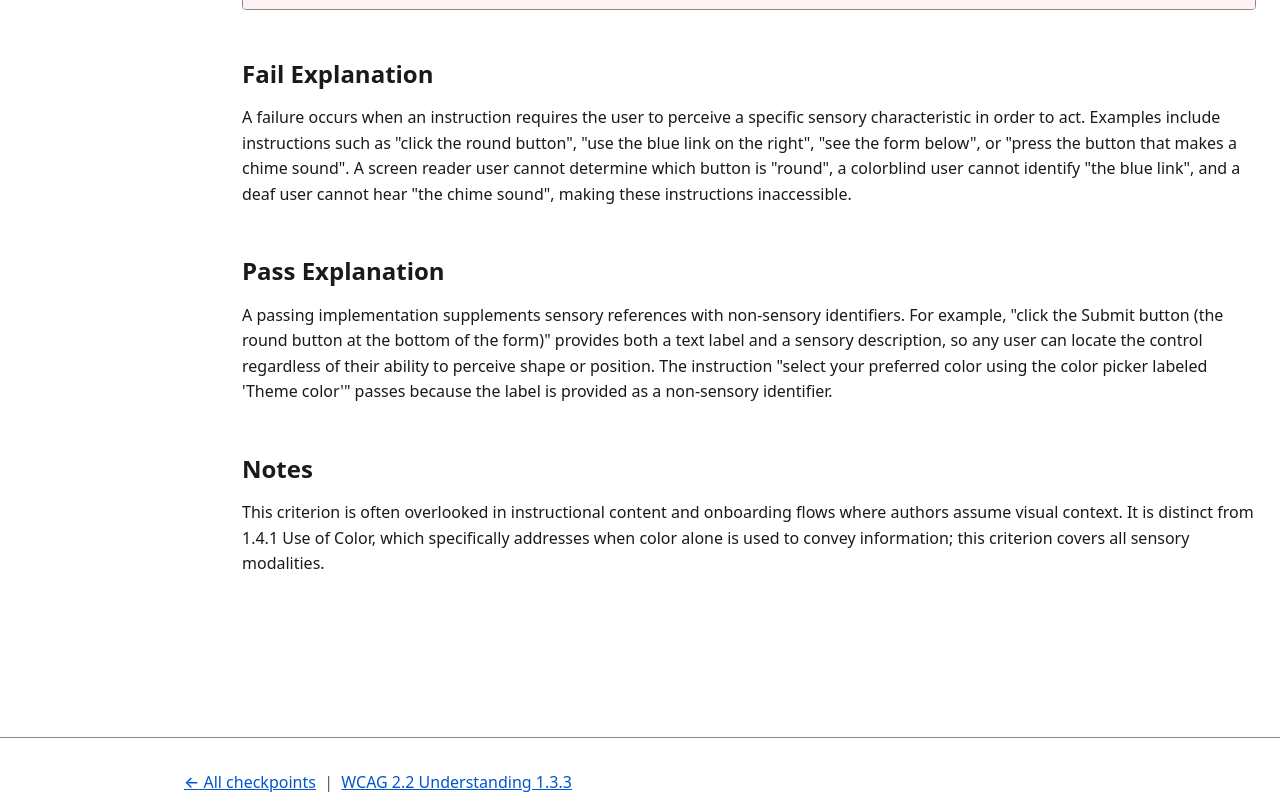
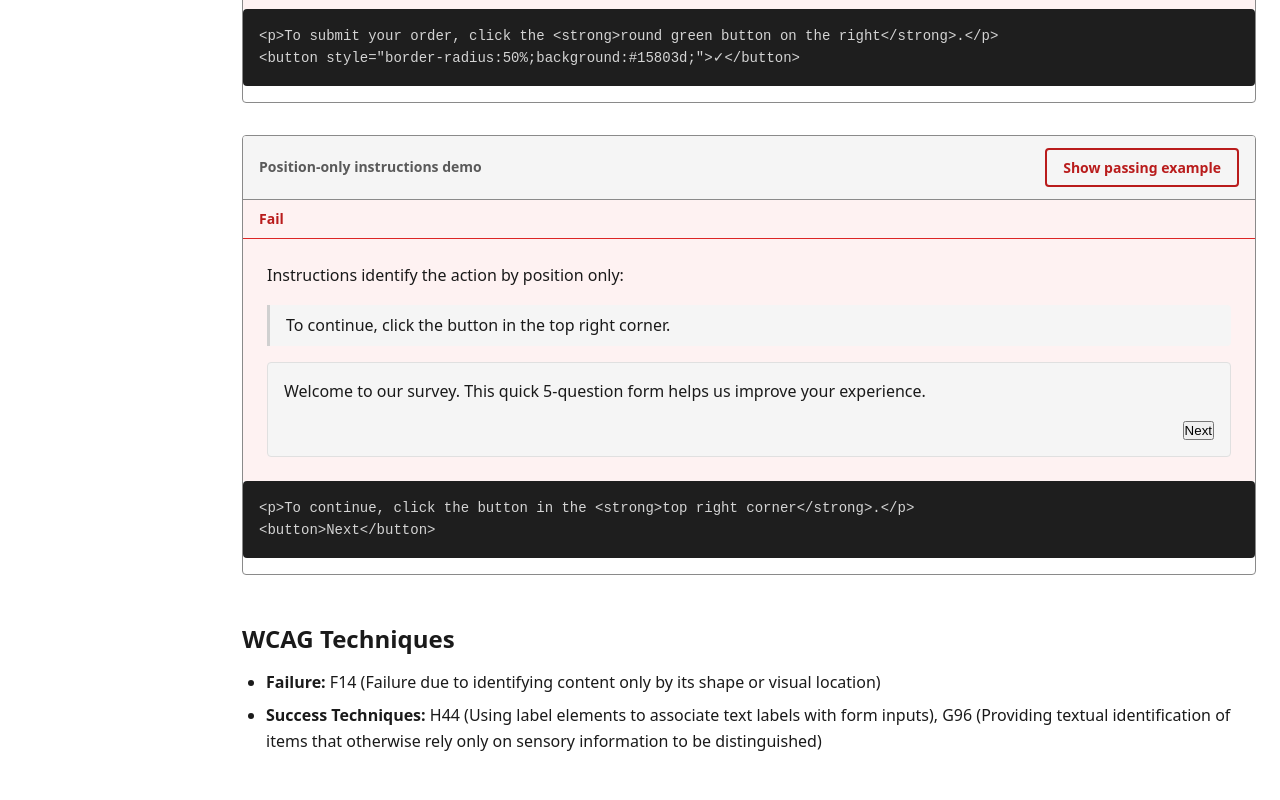
Before and after one commit to TonciZ/a11y-wcag-demo, a plain HTML site: page checkpoints/1-3-3-sensory-characteristics.html in a window 1280 px wide. Shown: the part 1216-2016 px from the top of the page. Drawn offline with Linux system fonts and the light colour scheme.

Commit message:
feat(04-04): implement 1.3.3 Sensory Characteristics checkpoint with 2 demos and code blocks
- Added color and shape-only instructions demo (fail/pass)
- Added position-only instructions demo (fail/pass)
- Synchronized code blocks with fail/pass states
- Added WCAG technique codes (F14, H44, G96)
- Both demos include functional announcements

```diff
--- a/checkpoints/1-3-3-sensory-characteristics.html
+++ b/checkpoints/1-3-3-sensory-characteristics.html
@@ -105,7 +105,86 @@
             <p style="font-size:0.875rem;color:#5a5a5a;margin-top:0.75rem;">Any user can find and activate the button by its visible text label, regardless of visual ability.</p>
           </div>
         </div>
+
+        <div data-demo-code="fail">
+          <pre><code>&lt;p&gt;To submit your order, click the &lt;strong&gt;round green button on the right&lt;/strong&gt;.&lt;/p&gt;
+&lt;button style="border-radius:50%;background:#15803d;"&gt;✓&lt;/button&gt;</code></pre>
+        </div>
+
+        <div data-demo-code="pass" hidden>
+          <pre><code>&lt;p&gt;To submit your order, click the &lt;strong&gt;Submit order&lt;/strong&gt; button.&lt;/p&gt;
+&lt;button&gt;Submit order&lt;/button&gt;</code></pre>
+        </div>
       </div>
+
+      <div class="demo-container"
+           data-mode="fail"
+           role="region"
+           aria-labelledby="demo-label-133-2"
+           data-announce-fail="Showing fail example. Instructions reference location only, making them unclear to users who cannot perceive spatial position.">
+
+        <div class="demo-container__toolbar">
+          <span class="demo-container__label" id="demo-label-133-2">Position-only instructions demo</span>
+          <button class="demo-toggle" type="button" aria-pressed="false">
+            <span class="demo-toggle__label--fail">Show passing example</span>
+            <span class="demo-toggle__label--pass" hidden>Show failing example</span>
+          </button>
+        </div>
+
+        <div class="demo-status" aria-hidden="true">
+          <span class="demo-status__text--fail">Fail</span>
+          <span class="demo-status__text--pass">Pass</span>
+        </div>
+
+        <div class="visually-hidden" aria-live="polite" aria-atomic="true" data-demo-announcement></div>
+
+        <div class="demo-stage">
+          <div data-demo-state="fail">
+            <p>Instructions identify the action by position only:</p>
+            <blockquote style="border-left:3px solid #d0d0d0;margin:0.75rem 0;padding:0.5rem 1rem;background:#f5f5f5;border-radius:0 4px 4px 0;">
+              <p style="margin:0;">To continue, click the button in the top right corner.</p>
+            </blockquote>
+            <div style="margin-top:1rem;padding:1rem;border:1px solid #e0e0e0;border-radius:4px;background:#f5f5f5;">
+              <p>Welcome to our survey. This quick 5-question form helps us improve your experience.</p>
+              <div style="display:flex;justify-content:space-between;margin-top:1rem;">
+                <button type="button" style="visibility:hidden;">Previous</button>
+                <button type="button">Next</button>
+              </div>
+            </div>
+          </div>
+          <div data-demo-state="pass" hidden>
+            <p>Instructions identify the action by its label:</p>
+            <blockquote style="border-left:3px solid #d0d0d0;margin:0.75rem 0;padding:0.5rem 1rem;background:#f5f5f5;border-radius:0 4px 4px 0;">
+              <p style="margin:0;">To continue, click the <strong>Next</strong> button.</p>
+            </blockquote>
+            <div style="margin-top:1rem;padding:1rem;border:1px solid #e0e0e0;border-radius:4px;background:#f5f5f5;">
+              <p>Welcome to our survey. This quick 5-question form helps us improve your experience.</p>
+              <div style="display:flex;justify-content:space-between;margin-top:1rem;">
+                <button type="button" style="visibility:hidden;">Previous</button>
+                <button type="button">Next</button>
+              </div>
+            </div>
+          </div>
+        </div>
+
+        <div data-demo-code="fail">
+          <pre><code>&lt;p&gt;To continue, click the button in the &lt;strong&gt;top right corner&lt;/strong&gt;.&lt;/p&gt;
+&lt;button&gt;Next&lt;/button&gt;</code></pre>
+        </div>
+
+        <div data-demo-code="pass" hidden>
+          <pre><code>&lt;p&gt;To continue, click the &lt;strong&gt;Next&lt;/strong&gt; button.&lt;/p&gt;
+&lt;button&gt;Next&lt;/button&gt;</code></pre>
+        </div>
+      </div>
+    </section>
+
+    <section class="content-section" aria-labelledby="techniques-heading">
+      <h2 id="techniques-heading">WCAG Techniques</h2>
+      <ul>
+        <li><strong>Failure:</strong> F14 (Failure due to identifying content only by its shape or visual location)</li>
+        <li><strong>Success Techniques:</strong> H44 (Using label elements to associate text labels with form inputs), G96 (Providing textual identification of items that otherwise rely only on sensory information to be distinguished)</li>
+      </ul>
     </section>
 
     <section class="content-section" aria-labelledby="fail-heading">
```
